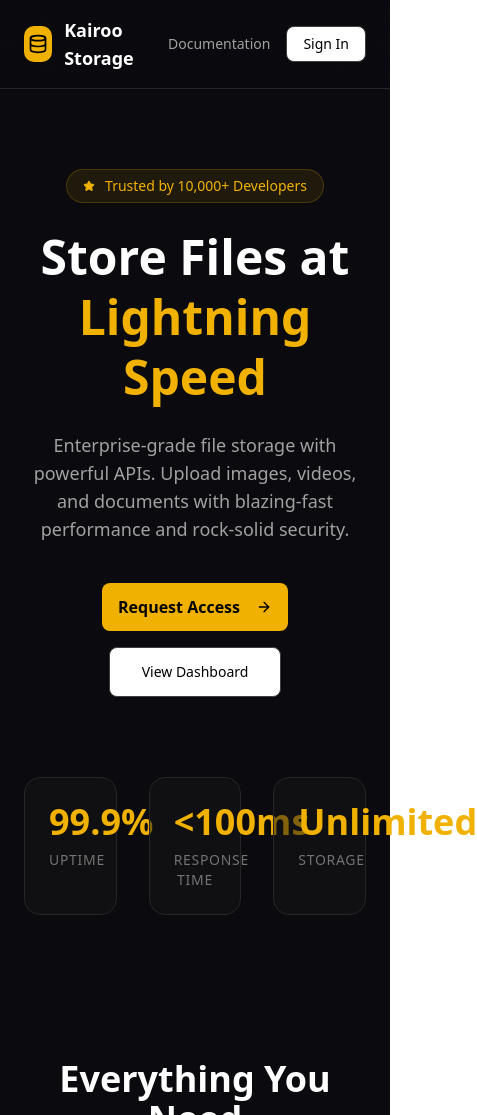
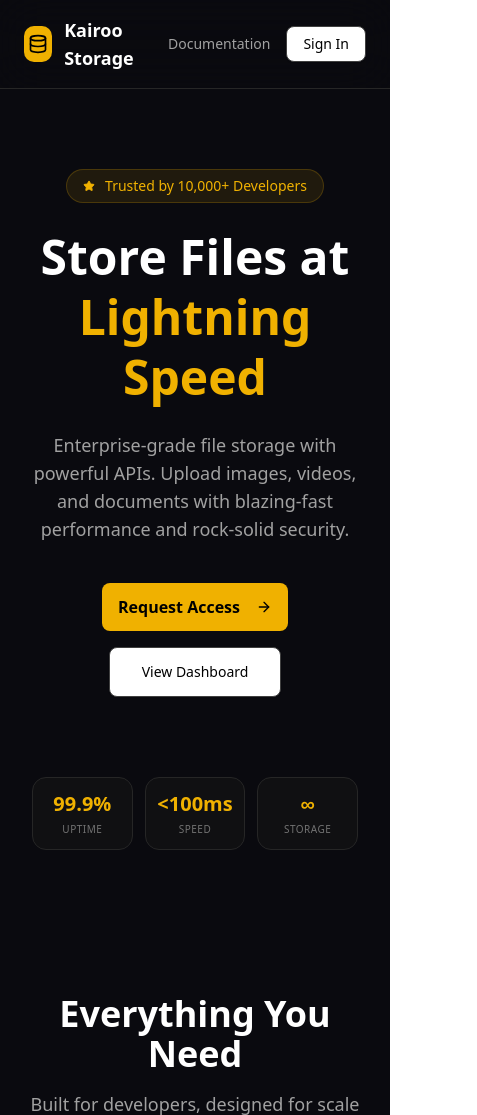
Before and after one commit to SallahBoussettah/KairoStorageSerivce, a Next.js app in the folder kairoo-storage/: page / in a window 390 px wide. Shown: the top 1115 px of the page, 477 px wide, since content can reach past the window. Built offline with nearby package versions, Linux system fonts and the light colour scheme.

Commit message:
Fixing landing page mobile design issue

```diff
--- a/kairoo-storage/app/page.tsx
+++ b/kairoo-storage/app/page.tsx
@@ -121,22 +121,33 @@ export default function Home() {
             initial={{ opacity: 0, y: 30 }}
             animate={{ opacity: 1, y: 0 }}
             transition={{ duration: 0.6, delay: 0.4 }}
-            className="grid grid-cols-3 gap-8 mt-20 max-w-3xl mx-auto"
+            className="grid grid-cols-3 gap-3 sm:gap-8 mt-20 max-w-3xl mx-auto px-2 sm:px-0"
           >
             {[
-              { value: "99.9%", label: "Uptime" },
-              { value: "<100ms", label: "Response Time" },
-              { value: "Unlimited", label: "Storage" },
+              { value: "99.9%", mobileValue: "99.9%", label: "Uptime" },
+              {
+                value: "<100ms",
+                mobileValue: "<100ms",
+                label: "Response Time",
+                mobileLabel: "Speed",
+              },
+              { value: "Unlimited", mobileValue: "∞", label: "Storage" },
             ].map((stat, i) => (
               <div
                 key={i}
-                className="bg-neutral-900/50 border border-neutral-800 rounded-2xl p-6 hover:border-neutral-700 transition-colors"
+                className="bg-neutral-900/50 border border-neutral-800 rounded-xl sm:rounded-2xl p-3 sm:p-6 hover:border-neutral-700 transition-colors flex flex-col items-center justify-center text-center"
               >
-                <div className="text-4xl font-bold text-yellow-500 mb-2">
-                  {stat.value}
+                <div className="text-xl sm:text-4xl font-bold text-yellow-500 mb-1 sm:mb-2">
+                  <span className="hidden sm:inline">{stat.value}</span>
+                  <span className="sm:hidden">
+                    {stat.mobileValue || stat.value}
+                  </span>
                 </div>
-                <div className="text-sm text-neutral-500 uppercase tracking-wider">
-                  {stat.label}
+                <div className="text-[10px] sm:text-sm text-neutral-500 uppercase tracking-wider">
+                  <span className="hidden sm:inline">{stat.label}</span>
+                  <span className="sm:hidden">
+                    {stat.mobileLabel || stat.label}
+                  </span>
                 </div>
               </div>
             ))}
```
